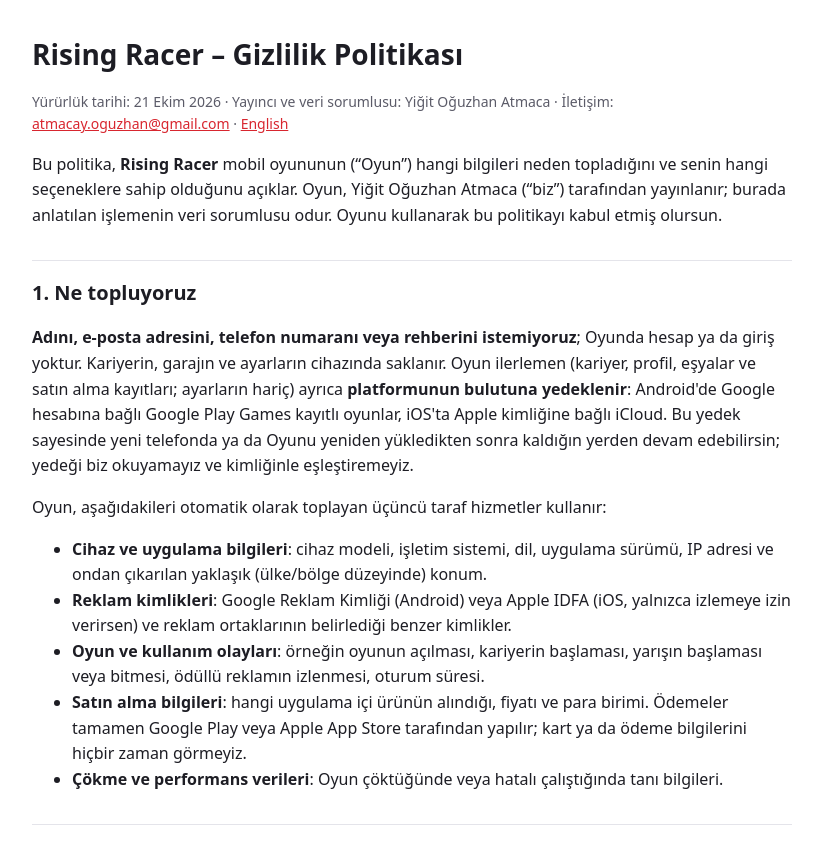
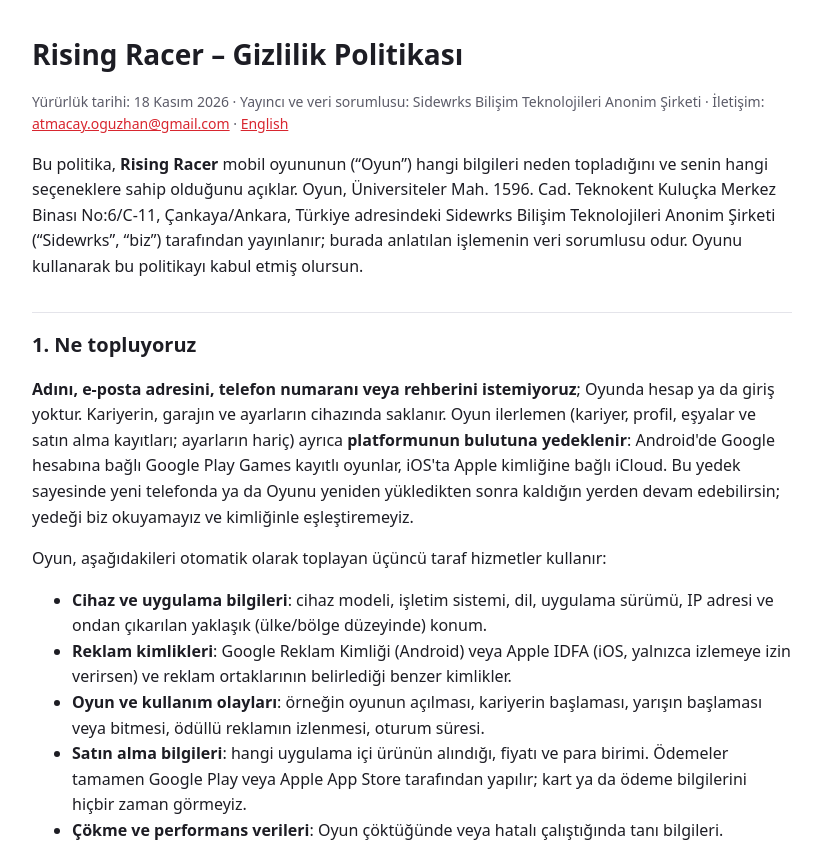
Before and after one commit to rising-racer/rising-racer.github.io, a plain HTML site: page privacy/tr/index.html in a window 1280 px wide. Shown: the top 847 px of the page, without its empty margins (228-1051 px from the left). Drawn offline with Linux system fonts and the light colour scheme.

Commit message:
Privacy: the publisher and data controller is now Sidewrks Bilişim Teknolojileri A.Ş. (Teknokent, Çankaya/Ankara)
Co-Authored-By: Claude Opus 5.5 <noreply@anthropic.com>

```diff
--- a/privacy/tr/index.html
+++ b/privacy/tr/index.html
@@ -22,10 +22,10 @@
 <body>
 <main>
 <h1>Rising Racer – Gizlilik Politikası</h1>
-<p class="meta">Yürürlük tarihi: 21 Ekim 2026 · Yayıncı ve veri sorumlusu: Yiğit Oğuzhan Atmaca · İletişim: <a href="mailto:atmacay.oguzhan@gmail.com">atmacay.oguzhan@gmail.com</a> · <a href="../">English</a></p>
+<p class="meta">Yürürlük tarihi: 18 Kasım 2026 · Yayıncı ve veri sorumlusu: Sidewrks Bilişim Teknolojileri Anonim Şirketi · İletişim: <a href="mailto:atmacay.oguzhan@gmail.com">atmacay.oguzhan@gmail.com</a> · <a href="../">English</a></p>
 
 <p>Bu politika, <strong>Rising Racer</strong> mobil oyununun (“Oyun”) hangi bilgileri neden topladığını ve senin hangi
-seçeneklere sahip olduğunu açıklar. Oyun, Yiğit Oğuzhan Atmaca (“biz”) tarafından yayınlanır; burada anlatılan işlemenin veri sorumlusu odur. Oyunu kullanarak bu politikayı
+seçeneklere sahip olduğunu açıklar. Oyun, Üniversiteler Mah. 1596. Cad. Teknokent Kuluçka Merkez Binası No:6/C-11, Çankaya/Ankara, Türkiye adresindeki Sidewrks Bilişim Teknolojileri Anonim Şirketi (“Sidewrks”, “biz”) tarafından yayınlanır; burada anlatılan işlemenin veri sorumlusu odur. Oyunu kullanarak bu politikayı
 kabul etmiş olursun.</p>
 
 <h2>1. Ne topluyoruz</h2>
@@ -109,7 +109,7 @@ onayını geri çekme ve veri koruma otoritesine (Türkiye'de KVKK) şikayette b
 <p>6698 sayılı Kişisel Verilerin Korunması Kanunu (“KVKK”) uyarınca bu bölüm seni kişisel verilerinin işlenmesi hakkında
 bilgilendirir.</p>
 <ul>
-  <li><strong>Veri sorumlusu</strong>: Yiğit Oğuzhan Atmaca · Çankaya, Ankara, Türkiye · <a href="mailto:atmacay.oguzhan@gmail.com">atmacay.oguzhan@gmail.com</a></li>
+  <li><strong>Veri sorumlusu</strong>: Sidewrks Bilişim Teknolojileri Anonim Şirketi · Üniversiteler Mah. 1596. Cad. Teknokent Kuluçka Merkez Binası No:6/C-11, Çankaya/Ankara, Türkiye · <a href="mailto:atmacay.oguzhan@gmail.com">atmacay.oguzhan@gmail.com</a></li>
   <li><strong>İşlenen veriler</strong>: 1. bölümde sayılan cihaz ve uygulama bilgileri, IP adresi ve yaklaşık konum, reklam
     kimlikleri, oyun ve kullanım olayları, satın alma bilgileri, çökme ve performans verileri. Adın, e-postan, telefonun gibi
     kimlik bilgilerin işlenmez.</li>
@@ -137,7 +137,7 @@ bilgilendirir.</p>
 duyurulur.</p>
 
 <h2>10. İletişim</h2>
-<p>Yiğit Oğuzhan Atmaca · <a href="mailto:atmacay.oguzhan@gmail.com">atmacay.oguzhan@gmail.com</a></p>
+<p>Sidewrks Bilişim Teknolojileri Anonim Şirketi · Üniversiteler Mah. 1596. Cad. Teknokent Kuluçka Merkez Binası No:6/C-11, Çankaya/Ankara, Türkiye · <a href="mailto:atmacay.oguzhan@gmail.com">atmacay.oguzhan@gmail.com</a></p>
 </main>
 </body>
 </html>
```
Also changed, not shown: privacy/index.html (+4 -4 lines).
